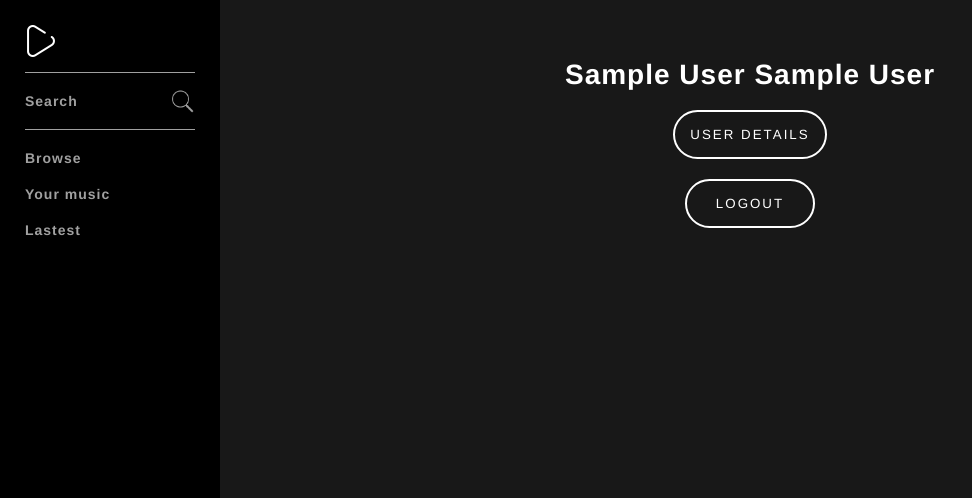
After one commit to pcrubianoa/phpSpotifyClone, a PHP site: page /settings.php in a window 1280 px wide. The commit adds this page. Shown: the top 498 px of the page, without its empty margins (0-972 px from the left). Run offline with PHP 8.4, Linux system fonts and the light colour scheme; the visitor is signed in with stand-in values (Sample User, id 1); data that the repository does not hold is empty; some libraries are stand-ins or nearby versions.

Commit message:
Setting page setup

```diff
--- a/assets/css/style.css
+++ b/assets/css/style.css
@@ -490,3 +490,11 @@ input:focus {
     -webkit-appearance: none;
     -moz-appearance: none;
 }
+
+.userInfo h1 {
+    text-align: center;
+}
+
+.userDetails {
+    padding: 20px;
+}
--- /dev/null
+++ b/settings.php
@@ -0,0 +1,19 @@
+<?php
+    include("includes/includedFiles.php");
+?>
+
+<div class="entityInfo">
+
+	<div class="centerSection">
+		<div class="userInfo">
+			<h1><?php echo $userLoggedIn->getFirstAndLastName(); ?></h1>
+		</div>
+	</div>
+
+	<div class="buttonItems">
+		<button class="button" onclick="openPage('updateDetails.php')">USER DETAILS</button>
+		<button class="button" onclick="logout()">LOGOUT</button>
+	</div>
+
+
+</div>
```
